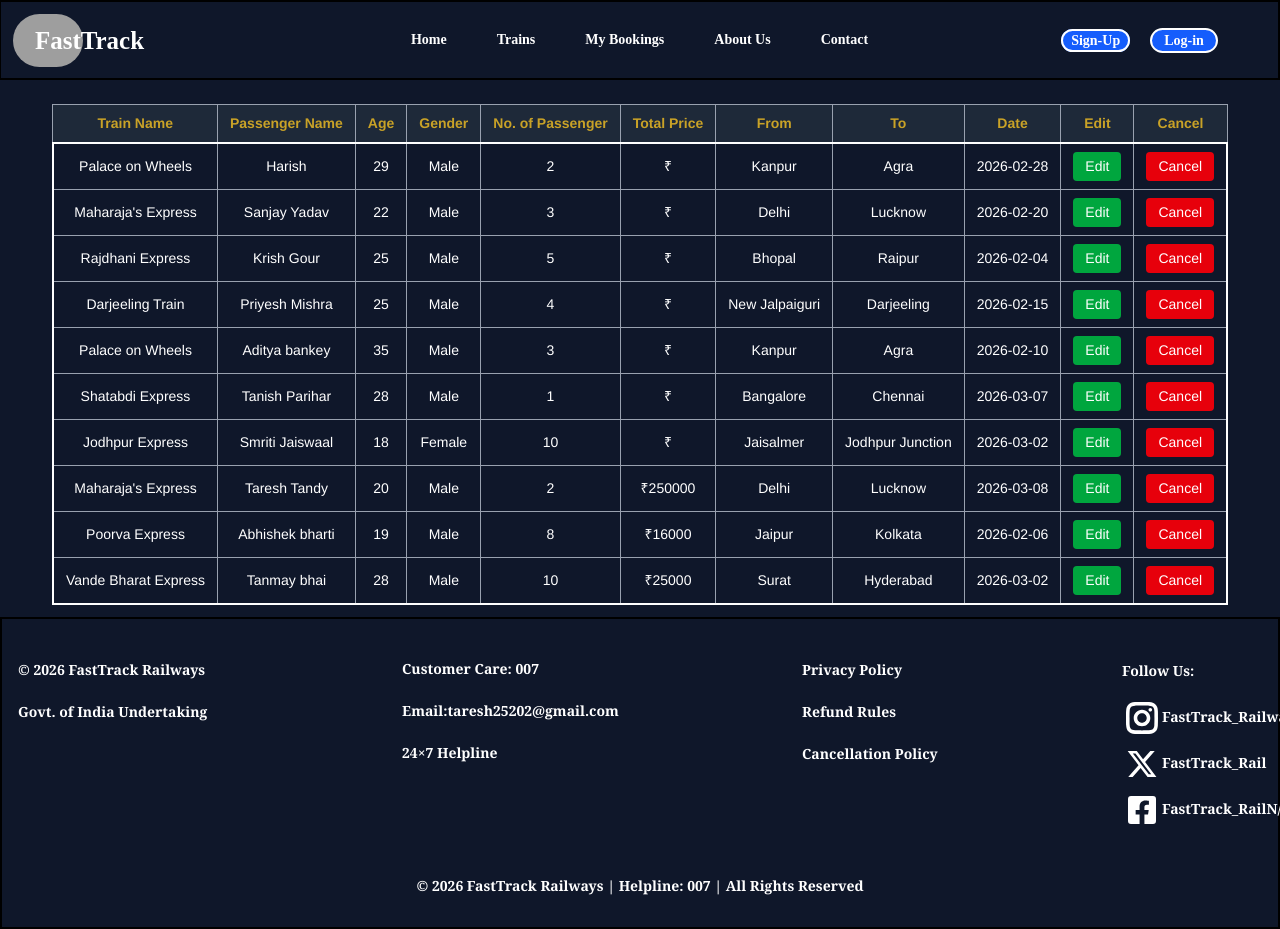
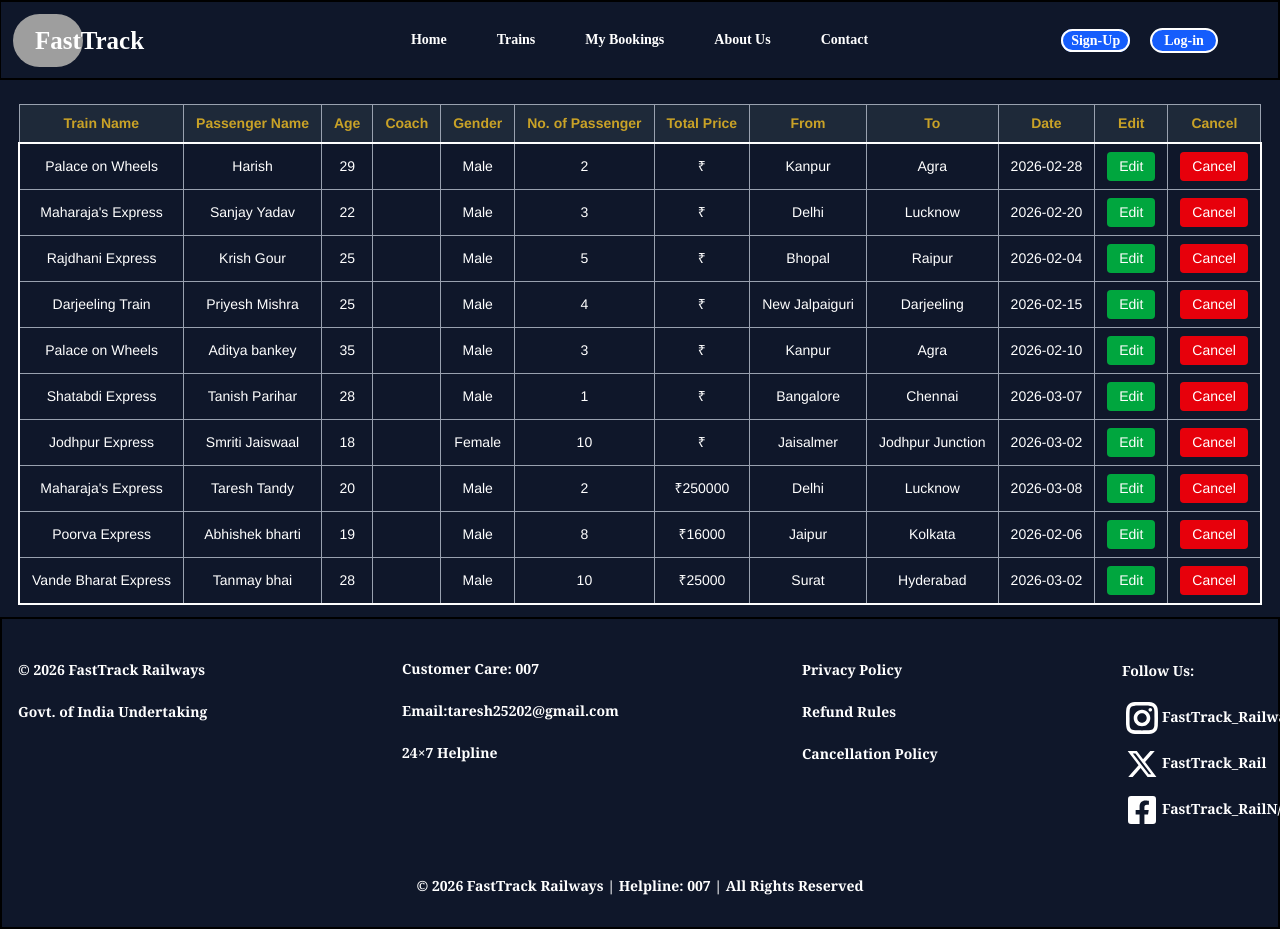
Before and after one commit to taresh2504/React_Project, a React (Vite) app: page /My_bookings in a window 1280 px wide. Shown: the top 929 px of the page. Built offline with nearby package versions, Linux system fonts and the light colour scheme; data requests are answered from the project's data file; grey boxes are pictures that could not be loaded.

Commit message:
booking form updated

```diff
--- a/src/App.css
+++ b/src/App.css
@@ -348,6 +348,18 @@ body {
   border-radius: 10px;
 }
 
+.formbox3{
+  margin-left: 0px;
+  border: 2px solid red;
+  height: 30px;
+  width: 300px;
+  font-family: 'Times New Roman', Times, serif;
+  font-size: 20px;
+  background-color: white;
+  color: black;
+  border-radius: 10px;
+}
+
 .confirmbooking{
   margin-top: 25px;
   height: 40px;
--- a/src/Database/db.json
+++ b/src/Database/db.json
@@ -162,7 +162,7 @@
     {
       "source": "Vadodra",
       "destination": "Indore",
-      "name": "Shatabdi Express",
+      "name": "Gareebrath Express",
       "price": 1600,
       "id": "1e3d"
     }
@@ -306,35 +306,115 @@
       "loggedUser": "a@gmail.com"
     },
     {
-      "id": "db6b",
-      "trainname": "Rajdhani Express",
+      "id": "d4b4",
+      "trainname": "Maharaja's Express",
       "passangername": "Taresh Tandy",
-      "numberofpassanger": "1",
-      "fromstation": "Bhopal",
-      "tostation": "Raipur",
+      "numberofpassanger": "2",
+      "fromstation": "Delhi",
+      "tostation": "Lucknow",
       "age": "20",
-      "date": "2026-02-13",
+      "date": "2026-02-07",
       "gender": "Male",
-      "price": 2200,
-      "totalPrice": 2200,
+      "coach": "ACteir1",
+      "price": 125000,
+      "totalPrice": 250000,
       "userEmail": "taresh25202@gmail.com",
-      "coaches": "ACteir1",
       "loggedUser": "taresh25202@gmail.com"
     },
     {
-      "id": "e37d",
-      "trainname": "Banihal - Baramula",
-      "passangername": "Khilesh Tandey",
+      "id": "d375",
+      "trainname": "Mandovi Express",
+      "passangername": "Aditya bankey",
+      "numberofpassanger": "5",
+      "fromstation": "Nagpur",
+      "tostation": "Madgaon",
+      "age": "25",
+      "date": "2026-02-18",
+      "gender": "Male",
+      "coach": "Sleeper",
+      "price": 1450,
+      "totalPrice": 7250,
+      "userEmail": "taresh25202@gmail.com",
+      "loggedUser": "taresh25202@gmail.com"
+    },
+    {
+      "id": "471a",
+      "trainname": "Jodhpur Express",
+      "passangername": "Smriti Jaiswaal",
       "numberofpassanger": "3",
-      "fromstation": "Banihal",
-      "tostation": "Baramulla",
-      "age": "16",
-      "date": "2026-02-13",
+      "fromstation": "Jaisalmer",
+      "tostation": "Jodhpur Junction",
+      "age": "19",
+      "date": "2026-02-10",
+      "gender": "Female",
+      "coach": "General",
+      "price": 650,
+      "totalPrice": 1950,
+      "userEmail": "taresh25202@gmail.com",
+      "loggedUser": "taresh25202@gmail.com"
+    },
+    {
+      "id": "df11",
+      "trainname": "Vande Bharat Express",
+      "passangername": "Priyesh Mishra",
+      "numberofpassanger": "10",
+      "fromstation": "Surat",
+      "tostation": "Hyderabad",
+      "age": "28",
+      "date": "2026-02-22",
       "gender": "Male",
-      "price": 220,
-      "totalPrice": 660,
+      "coach": "ACteir3",
+      "price": 2500,
+      "totalPrice": 25000,
       "userEmail": "taresh25202@gmail.com",
-      "coaches": "General",
+      "loggedUser": "taresh25202@gmail.com"
+    },
+    {
+      "id": "803a",
+      "trainname": "Poorva Express",
+      "passangername": "Tanish Parihar",
+      "numberofpassanger": "4",
+      "fromstation": "Jaipur",
+      "tostation": "Kolkata",
+      "age": "23",
+      "date": "2026-02-17",
+      "gender": "Male",
+      "coach": "ACteir2",
+      "price": 2000,
+      "totalPrice": 8000,
+      "userEmail": "taresh25202@gmail.com",
+      "loggedUser": "taresh25202@gmail.com"
+    },
+    {
+      "id": "73a3",
+      "trainname": "Gareebrath Express",
+      "passangername": "Siddharth israni",
+      "numberofpassanger": "1",
+      "fromstation": "Vadodra",
+      "tostation": "Indore",
+      "age": "26",
+      "date": "2026-03-07",
+      "gender": "Male",
+      "coach": "General",
+      "price": 1600,
+      "totalPrice": 1600,
+      "userEmail": "taresh25202@gmail.com",
+      "loggedUser": "taresh25202@gmail.com"
+    },
+    {
+      "id": "bd55",
+      "trainname": "Deccan Queen",
+      "passangername": "Krish Gour",
+      "numberofpassanger": "6",
+      "fromstation": "Kochi",
+      "tostation": "Pune",
+      "age": "18",
+      "date": "2026-02-07",
+      "gender": "Male",
+      "coach": "Sleeper",
+      "price": 1800,
+      "totalPrice": 10800,
+      "userEmail": "taresh25202@gmail.com",
       "loggedUser": "taresh25202@gmail.com"
     }
   ]
--- a/src/Pages/BookingForm.jsx
+++ b/src/Pages/BookingForm.jsx
@@ -36,6 +36,7 @@ const BookingForm = () => {
   age: '',
   date: '',
   gender: '',
+  coach: '',
   price: trainData.price || 0,      // ✅ per person
   totalPrice: 0  ,                   // ✅ calculated
   userEmail: localStorage.getItem("useremail")
@@ -106,6 +107,11 @@ const BookingForm = () => {
         valid = false
       }
 
+      else if(form.coach.trim()==''){
+        alert('please select coach')
+        valid = false
+      }
+
       else if (form.gender === ''){
         alert('Please select gender')
         valid = false
@@ -113,7 +119,7 @@ const BookingForm = () => {
 
       if(valid){
         let loggedEmail = localStorage.getItem("useremail")
-        axios.post("http://localhost:3000/booking-data", {...form, loggedUser:loggedEmail}).then(()=>{
+        axios.post("http://localhost:3000/booking-data", {...form,price: form.price, loggedUser:loggedEmail}).then(()=>{
           alert("Booking successful")
           navigate("/my_bookings")
         }).catch((err)=>{
@@ -154,7 +160,7 @@ const BookingForm = () => {
            <input type="date" className='formbox' name="date" onChange={handlechange} value={form.date} id="" /> <br />
         </div>
         <div className='mt-3'>
-        <select name="coaches" placeholder='Select Coach' className='formbox' onChange={handlechange} id="">
+        <select name="coach" placeholder='Select Coach' value={form.coach} className='formbox' onChange={handlechange} id="">
           <option value="" disabled>Select Coach</option>
           <option value="Sleeper">Sleeper</option>
           <option value="General">General</option>
--- a/src/Pages/My_bookings.jsx
+++ b/src/Pages/My_bookings.jsx
@@ -11,8 +11,11 @@ const My_bookings = () => {
     trainname: "",
     passangername: "",
     age: "",
+    coach: "",
     gender: "",
     numberofpassanger: "",
+    price: 0,           // ✅ ADD
+    totalPrice: 0,
     fromstation: "",
     tostation: "",
     date: ""
@@ -46,8 +49,24 @@ const My_bookings = () => {
 
   // 👉 INPUT CHANGE
   const handlechange = (e) => {
-    setFormData({ ...formData, [e.target.name]: e.target.value })
+  const { name, value } = e.target
+
+  if (name === "numberofpassanger") {
+    const total = Number(value) * Number(formData.price)
+
+    setFormData({
+      ...formData,
+      numberofpassanger: value,
+      totalPrice: total
+    })
+  } else {
+    setFormData({
+      ...formData,
+      [name]: value
+    })
   }
+}
+
 
   // 👉 UPDATE SUBMIT
   const handlesubmit = async (e) => {
@@ -66,6 +85,7 @@ const My_bookings = () => {
   }, [])
 
   return (
+    <>
     <div className="mt-6 flex justify-center align-middle">
       <table className="w-fit border border-gray-400 border-collapse">
         <thead className="bg-gray-800 text-white">
@@ -73,6 +93,7 @@ const My_bookings = () => {
             <th className="border border-gray-400 px-3 py-2 text-[#c9a227]">Train Name</th>
             <th className="border border-gray-400 px-3 py-2 text-[#c9a227]">Passenger Name</th>
             <th className="border border-gray-400 px-3 py-2 text-[#c9a227]">Age</th>
+            <th className="border border-gray-400 px-3 py-2 text-[#c9a227]">Coach</th>
             <th className="border border-gray-400 px-3 py-2 text-[#c9a227]">Gender</th>
             <th className="border border-gray-400 px-3 py-2 text-[#c9a227]">No. of Passenger</th>
             <th className="border border-gray-400 px-3 py-2 text-[#c9a227]">Total Price</th>
@@ -90,6 +111,7 @@ const My_bookings = () => {
               <td className="border border-gray-400 px-3 py-2 text-center">{item.trainname}</td>
               <td className="border border-gray-400 px-3 py-2 text-center">{item.passangername}</td>
               <td className="border border-gray-400 px-3 py-2 text-center">{item.age}</td>
+              <td className="border border-gray-400 px-3 py-2 text-center">{item.coach}</td>
               <td className="border border-gray-400 px-3 py-2 text-center">{item.gender}</td>
               <td className="border border-gray-400 px-3 py-2 text-center">{item.numberofpassanger}</td>
               <td className="border border-gray-400 px-3 py-2 text-center">₹{item.totalPrice}</td>
@@ -116,65 +138,77 @@ const My_bookings = () => {
           ))}
         </tbody>
       </table>
+      </div>
 
+    <div>
       {open && (
-        <div className='mt-5'>
+        <div className='ml-115 mt-5'>
+        <div className='flex justify-center align-middle text-center border-2 border-white w-100 h-140 rounded-2xl'>
           <form onSubmit={handlesubmit}>
-<input
-  type="text"
-  name="trainame"
-  value={formData.trainname}
-  onChange={handlechange}
-/>
 
-<input
-  type="text"
-  name="passangername"
-  value={formData.passangername}
-  onChange={handlechange}
-/>
+          <h1 className='mt-4 font-serif text-2xl font-bold'>Update Form</h1>
 
-<input
-  type="text"
-  name="age"
-  value={formData.age}
-  onChange={handlechange}
-/>
+          <div className='mt-3'>
+            <input type="text" name="trainname" value={formData.trainname} className='formbox' onChange={handlechange}/> <br />
+          </div>
 
-<input
-  type="text"
-  name="numberofpassanger"
-  value={formData.numberofpassanger}
-  onChange={handlechange}
-/>
+          <div className='mt-3'>
+            <input type="text" name="passangername" className='formbox' value={formData.passangername} onChange={handlechange}/>
+          </div>
 
-<input
-  type="text"
-  name="fromstation"
-  value={formData.fromstation}
-  onChange={handlechange}
-/>
+        <div className='mt-3'>
+            <input type="text" name="age" className='formbox' value={formData.age} onChange={handlechange}/>
+        </div>
 
-<input
-  type="text"
-  name="tostation"
-  value={formData.tostation}
-  onChange={handlechange}
-/>
+        <div className='mt-3'>
+            <input type="text" name="numberofpassanger" className='formbox' value={formData.numberofpassanger} onChange={handlechange}/>
+        </div>
 
-<input
-  type="date"
-  name="date"
-  value={formData.date}
-  onChange={handlechange}
-/>
+        <div className='mt-3'>
+          <input type="text" className="formbox" placeholder="Total Price" value={`${formData.totalPrice}`} readOnly/> <br />
+        </div>
 
+        <div className='mt-3'>
+            <input type="text" name="fromstation" className='formbox' value={formData.fromstation} onChange={handlechange}/>
+        </div>
 
-            <button type="submit">Update Booking</button>
+        <div className='mt-3'>
+            <input type="text" name="tostation" className='formbox' value={formData.tostation} onChange={handlechange}/>
+        </div>
+
+        <div className='mt-3'>
+            <input type="date" name="date" className='formbox' value={formData.date} onChange={handlechange}/>
+        </div>
+
+        <div className='mt-3'>
+        <select name="coach" value={formData.coach} placeholder='Select Coach' className='formbox' onChange={handlechange} id="">
+          <option value="" disabled>Select Coach</option>
+          <option value="Sleeper">Sleeper</option>
+          <option value="General">General</option>
+          <option value="ACteir1">ACtier1</option>
+          <option value="ACteir2">ACtier2</option>
+          <option value="ACteir3">ACtier3</option>
+        </select> <br />
+        </div>
+
+        <div className='mt-3'>
+        <div className='formbox3'>
+        <div className='flex justify-center align-middle gap-4'>
+        <span className='male'>Male<input type="radio" className='ml-0.5' name="gender" value="Male" onChange={handlechange} id="" /></span>
+        <span className='female'>Female<input type="radio" className='ml-0.5' name="gender" value="Female" onChange={handlechange} id="" /> </span>
+        <span className='other'>Other<input type="radio" className='ml-0.5' name="gender" value="Other" onChange={handlechange} id="" /></span>
+        </div>
+        </div>
+        </div>
+
+          <button type="submit" className='confirmbooking'>Update Booking</button>
           </form>
         </div>
+      </div>
       )}
     </div>
+
+    </>
   )
 }
 
```
